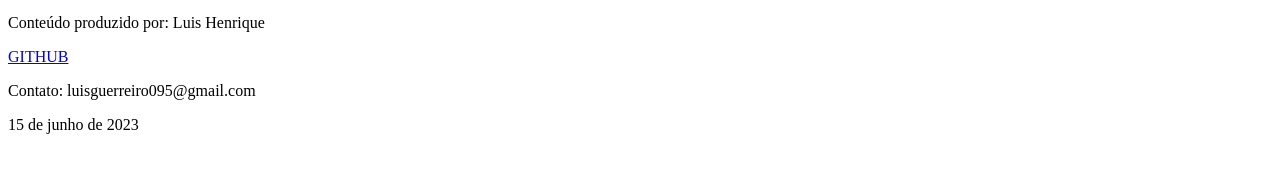
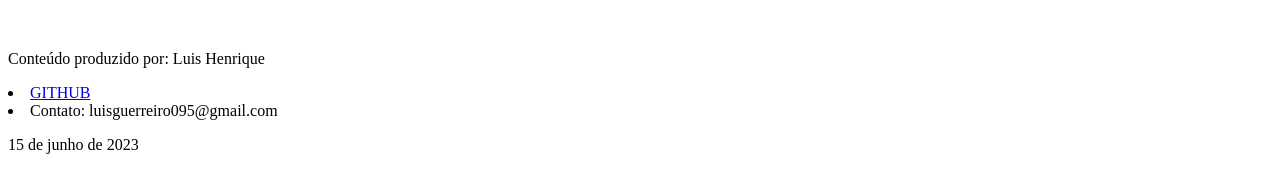
Before and after one commit to LuisSantosz/Atv_A6, a plain HTML site: page index.html in a window 1280 px wide. Shown: the part 1543-1713 px from the top of the page. Drawn offline with Linux system fonts and the light colour scheme.

Commit message:
Conteúdo atualizado

```diff
--- a/index.html
+++ b/index.html
@@ -103,11 +103,14 @@
     <br>
 <a href="https://www.saude.df.gov.br/web/guest/w/febre-maculosa-doen%C3%A7a-rara-causada-por-carrapato-pode-ser-fatal">Link de refencência da notícia</a>
     </article>
-
+<br>
+<br>
     <footer>
       <P>Conteúdo produzido por: Luis Henrique</P>
-      <a href="https://github.com/LuisSantosz">GITHUB</a>
-      <P>Contato: luisguerreiro095@gmail.com</P>
+      <ul></ul>
+      <li><a href="https://github.com/LuisSantosz">GITHUB</a></li>
+      <li>Contato: luisguerreiro095@gmail.com</li>
+    </ul>
       <p>15 de junho de 2023</p>
     </footer>
 
```
